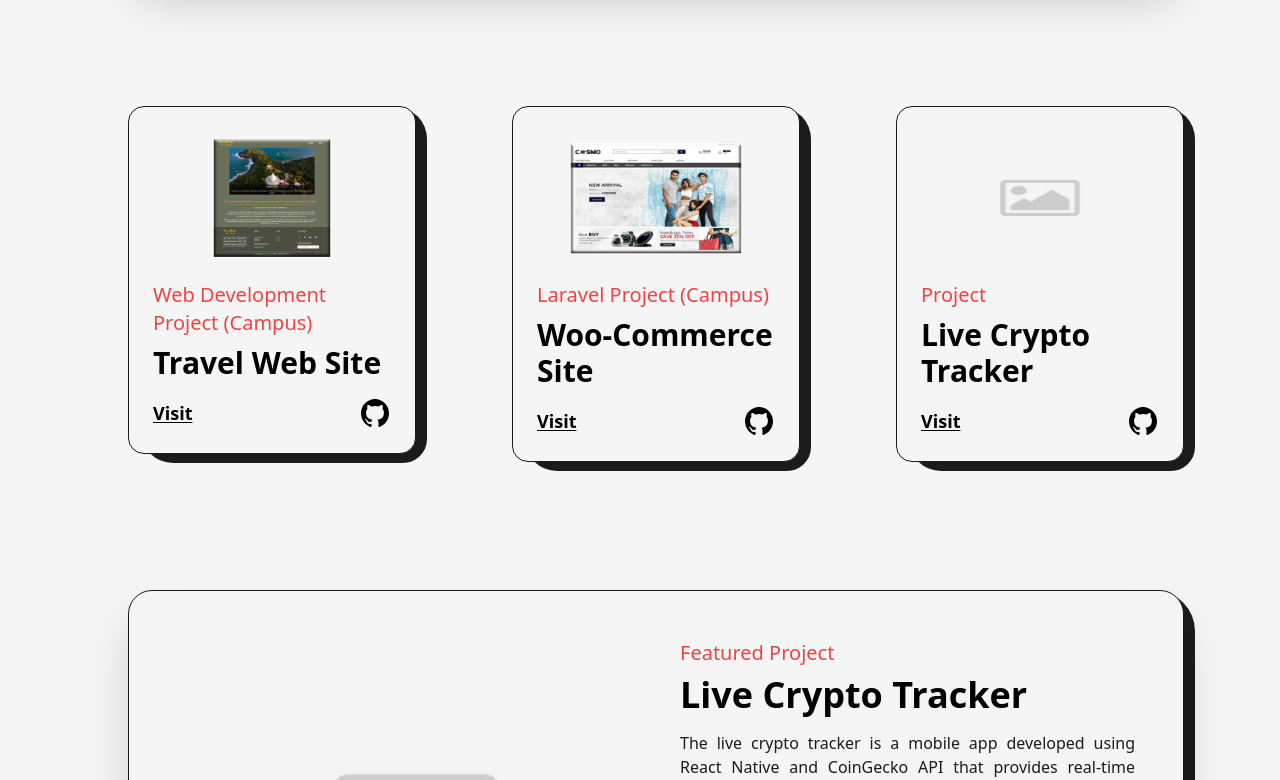
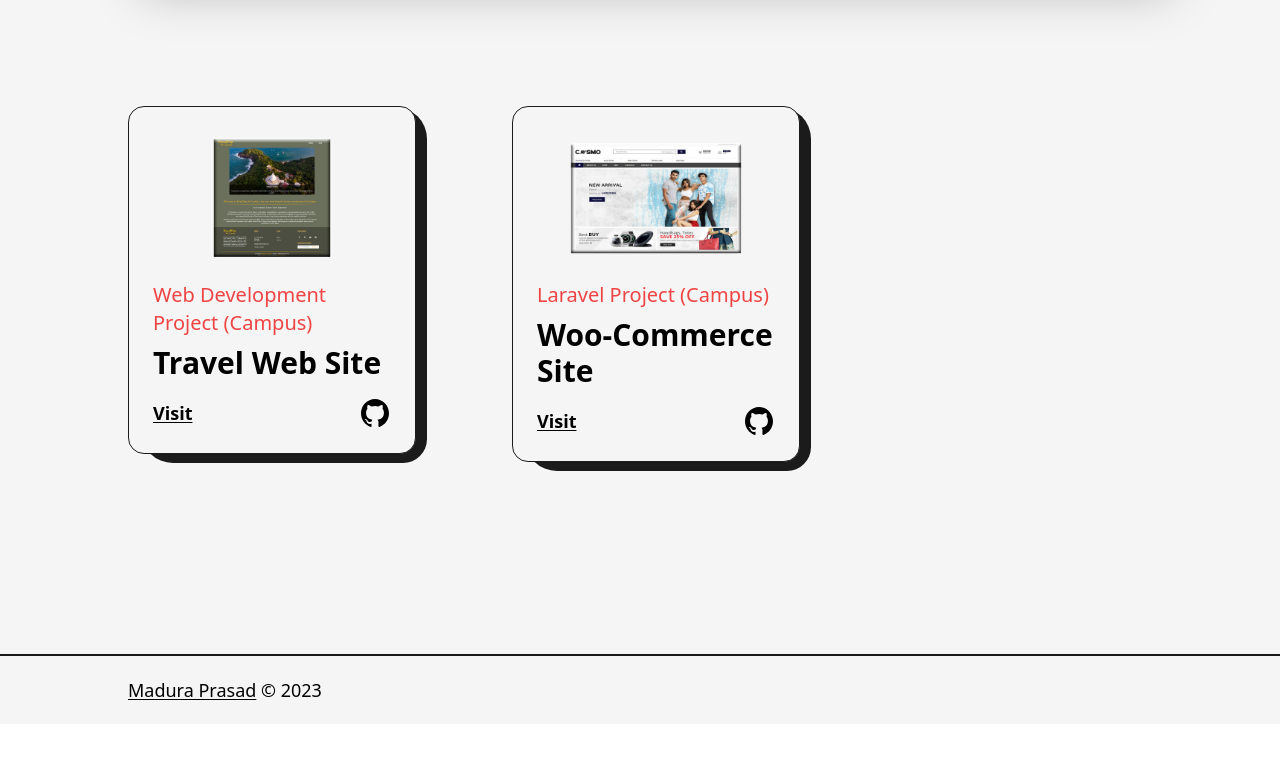
Before and after one commit to Madura-Prasad/Next.js-Portfolio, a Next.js app: page /projects in a window 1280 px wide. Shown: the part 1800-2580 px from the top of the page. After the commit the page ends 2524 px from the top, so only its background shows below. Built offline with nearby package versions, Linux system fonts and the light colour scheme.

Commit message:
comment dummy projects

```diff
--- a/src/pages/projects.js
+++ b/src/pages/projects.js
@@ -195,7 +195,7 @@ const projects = () => {
                 github="https://github.com/Madura-Prasad/Laravel-Online-E-Commerce-Store.git"
               />
             </div>
-            <div className="col-span-4 sm:col-span-12">
+            {/* <div className="col-span-4 sm:col-span-12">
               <Project
                 title="Live Crypto Tracker"
                 img={Project1}
@@ -240,7 +240,7 @@ const projects = () => {
                 type="Project"
                 github=""
               />
-            </div>
+            </div> */}
           </div>
         </Layout>
       </main>
```
